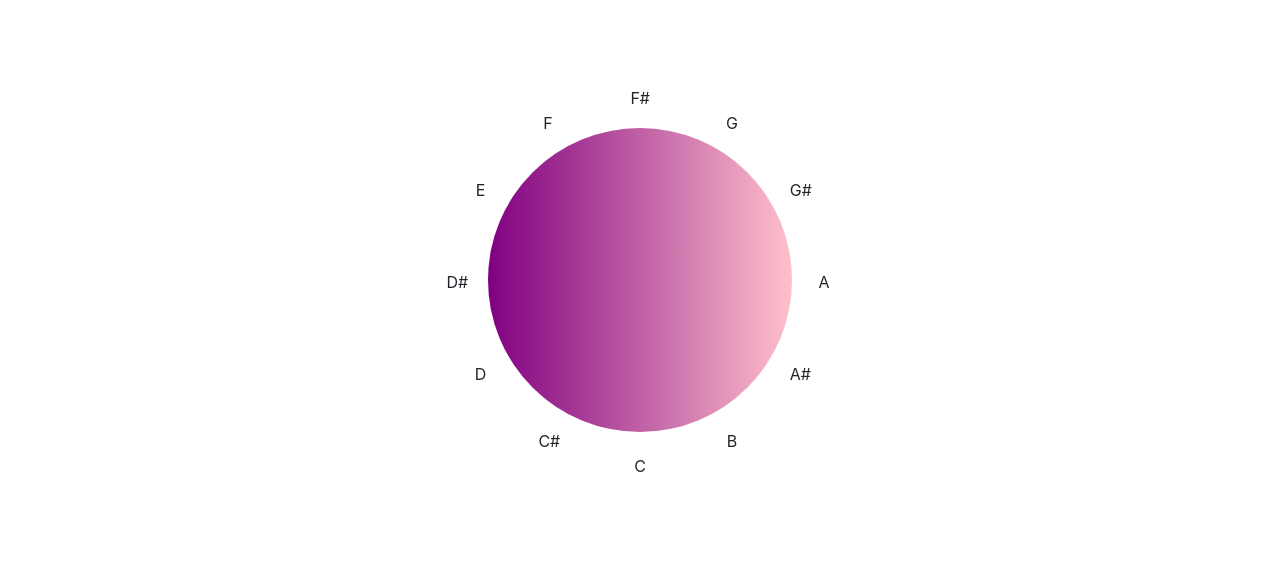
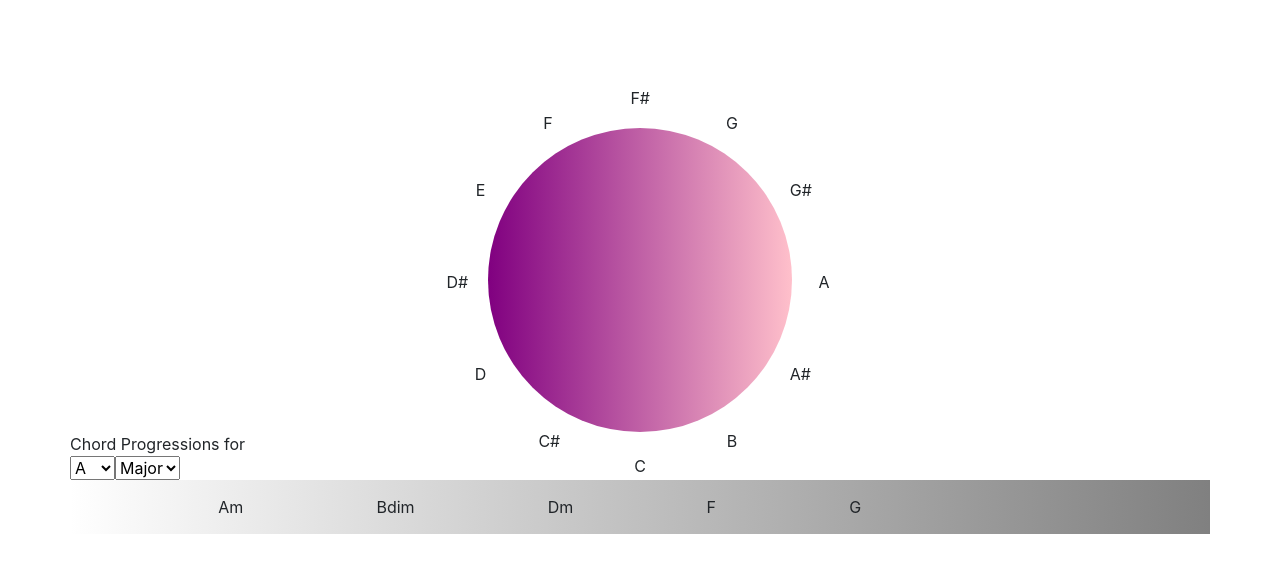
Before and after one commit to gmrsagar/chord-pro, a React app: page / in a window 1280 px wide. Shown: the top 572 px of the page. Built offline with nearby package versions, Linux system fonts and the light colour scheme; a web font is replaced by a local one.

Commit message:
Add UI components dropdown and chord bar

```diff
--- a/sass/main-style.sass
+++ b/sass/main-style.sass
@@ -3,3 +3,17 @@
 
 body
     font-family: 'Khula', sans-serif
+
+.select-title
+    display: block
+
+.results
+    list-style-type: none
+    width: 100%
+    padding-left: unset
+    padding: 15px
+    background-image: linear-gradient(-90deg, gray, white)
+
+    li
+        display: inline-block
+        padding-left: 12%
--- a/src/App.js
+++ b/src/App.js
@@ -1,11 +1,20 @@
 import React, { Component } from 'react';
 import Circle from './components/circle-nav/Circle'
+import Select from './components/Select'
+import ChordBar from './components/ChordBar';
+
+const notes = [
+  'A', 'A#', 'B', 'C', 'C#', 'D', 'D#', 'E', 'F', 'F#', 'G', 'G#'
+]
+
+const keys = [ 'Major', 'minor']
 
 class App extends Component {
 
   state = {
     x: '',
-    y: ''
+    y: '',
+    note: ''
   }
 
   hover = e => {
@@ -21,6 +30,16 @@ class App extends Component {
         <div className="row">
           <Circle hover={this.hover} gradientDegree={this.state.y}/>
         </div>
+        <div className="row">
+          Chord Progressions for
+        </div>
+        <div className="row">
+          <Select options={notes}/>
+          <Select options={keys}/>
+        </div>
+        <div className="row">
+          <ChordBar/>
+        </div>
       </div>
     );
   }
--- /dev/null
+++ b/src/components/ChordBar.jsx
@@ -0,0 +1,18 @@
+import React, { Component } from 'react';
+
+class ChordBar extends Component {
+  state = {  }
+  render() {
+    return (
+      <ul className="results">
+        <li>Am</li>
+        <li>Bdim</li>
+        <li>Dm</li>
+        <li>F</li>
+        <li>G</li>
+      </ul>
+    );
+  }
+}
+
+export default ChordBar;
--- /dev/null
+++ b/src/components/Select.jsx
@@ -0,0 +1,15 @@
+import React from 'react';
+
+const Select = props => {
+  return (
+    <select name="" id="">
+      {
+        props.options.map( option => {
+          return <option value={option}>{option}</option>
+        })
+      }
+    </select>
+  )
+}
+
+export default Select
```
Also changed, not shown: src/components/Diagram.jsx (added, +14 -0 lines).
